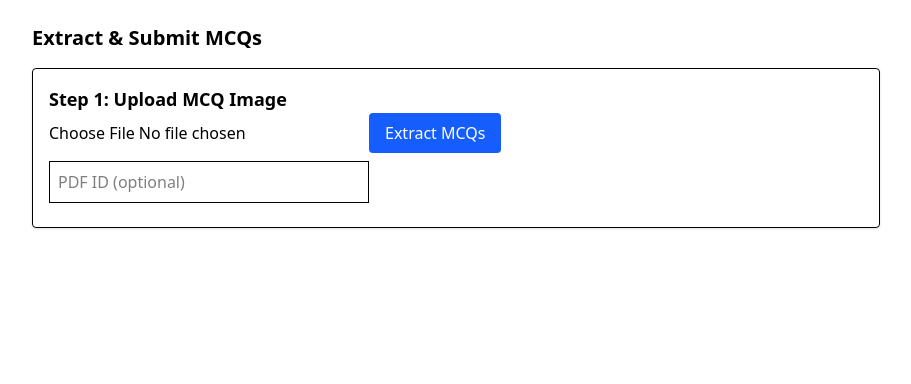
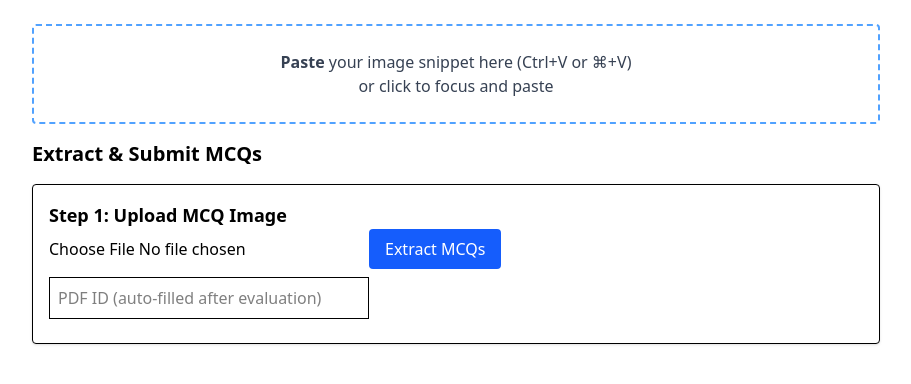
Before and after one commit to Code4Bharat1/neet720-superadmin, a Next.js app: page /imageExtracter in a window 1280 px wide. Shown: the top 384 px of the page, without its empty margins (184-1095 px from the left). Built offline with nearby package versions, Linux system fonts and the light colour scheme.

Commit message:
Enhance MCQ extraction: add image paste support, refactor topic handling, and improve UI feedback

```diff
--- a/src/app/imageExtracter/page.jsx
+++ b/src/app/imageExtracter/page.jsx
@@ -1,6 +1,6 @@
 "use client";
 
-import React, { useState } from "react";
+import React, { useState, useRef } from "react";
 import axios from "axios";
 
 // Updated parser for multiple MCQs, even with bold/numbering!
@@ -52,7 +52,7 @@ function parseMcqs(markdown) {
       submitting: false,
       evaluated: false,
       pdfId: "",
-      topicId: "",
+      topic: "",
       diagramPath: "",
     };
   });
@@ -60,11 +60,27 @@ function parseMcqs(markdown) {
 
 const Page = () => {
   // MCQ extraction
+  const pasteBoxRef = useRef(null);
   const [mcqImage, setMcqImage] = useState(null);
   const [extracting, setExtracting] = useState(false);
   const [extractError, setExtractError] = useState(null);
   const [extractedQuestions, setExtractedQuestions] = useState([]);
   const [pdfId, setPdfId] = useState("");
+
+  const handlePasteImage = (e) => {
+    // Check clipboard items for image
+    const items = e.clipboardData.items;
+    for (let i = 0; i < items.length; i++) {
+      if (items[i].type.indexOf("image") !== -1) {
+        const file = items[i].getAsFile();
+        if (file) {
+          setMcqImage(file);
+          setExtractError(null);
+          break;
+        }
+      }
+    }
+  };
 
   // Handle image change and extraction
   const handleMcqImageChange = (e) => {
@@ -149,17 +165,17 @@ const Page = () => {
         "http://localhost:5000/api/assess-difficulty",
         {
           mcq: mcqText,
-          chapter: "", // supply chapter if you want
+          chapter: "",
         }
       );
-      const { difficulty, answer, explanation, topic } = res.data;
+      const { difficulty, answer, explanation, topic, topic_id } = res.data;
       const mappedDifficulty =
         difficulty === "easy" ? "simple" : difficulty;
       setExtractedQuestions((prev) => {
         const arr = [...prev];
         arr[idx].difficulty_level = mappedDifficulty;
         arr[idx].solution = explanation;
-        arr[idx].topicId = topic || "";
+        arr[idx].topic = topic || "";
         arr[idx].options = arr[idx].options.map((opt, i) => ({
           ...opt,
           is_correct:
@@ -169,6 +185,10 @@ const Page = () => {
         arr[idx].evaluating = false;
         return arr;
       });
+
+      // SET PDF ID AUTOMATICALLY TO TOPIC_ID
+      if (topic_id) setPdfId(topic_id.toString());
+
     } catch (error) {
       setExtractedQuestions((prev) => {
         const arr = [...prev];
@@ -214,6 +234,20 @@ const Page = () => {
 
   return (
     <div className="p-6 max-w-4xl mx-auto space-y-6">
+      <div
+        ref={pasteBoxRef}
+        tabIndex={0}
+        onPaste={handlePasteImage}
+        className="border-2 border-dashed border-blue-400 rounded p-6 text-center mb-4 cursor-pointer hover:bg-blue-50 focus:bg-blue-50"
+        style={{ minHeight: "80px" }}
+        onClick={() => pasteBoxRef.current && pasteBoxRef.current.focus()}
+      >
+        <span className="text-gray-700">
+          <b>Paste</b> your image snippet here (Ctrl+V or ⌘+V)<br />
+          or click to focus and paste
+        </span>
+      </div>
+
       <h1 className="text-xl font-bold mb-4">Extract & Submit MCQs</h1>
       <div className="border p-4 rounded shadow mb-4">
         <h2 className="text-lg font-semibold">Step 1: Upload MCQ Image</h2>
@@ -242,7 +276,7 @@ const Page = () => {
           </div>
         )}
         <input
-          placeholder="PDF ID (optional)"
+          placeholder="PDF ID (auto-filled after evaluation)"
           className="block border p-2 my-2 w-full max-w-xs"
           value={pdfId}
           onChange={(e) => setPdfId(e.target.value)}
@@ -300,6 +334,12 @@ const Page = () => {
                   ? "Evaluated"
                   : "Evaluate"}
               </button>
+              {q.topic && (
+                <div className="my-2">
+                  <span className="font-semibold text-gray-700">Topic:&nbsp;</span>
+                  <span className="text-blue-600">{q.topic}</span>
+                </div>
+              )}
               <textarea
                 className="block border p-2 my-2 w-full"
                 placeholder="Solution"
```
